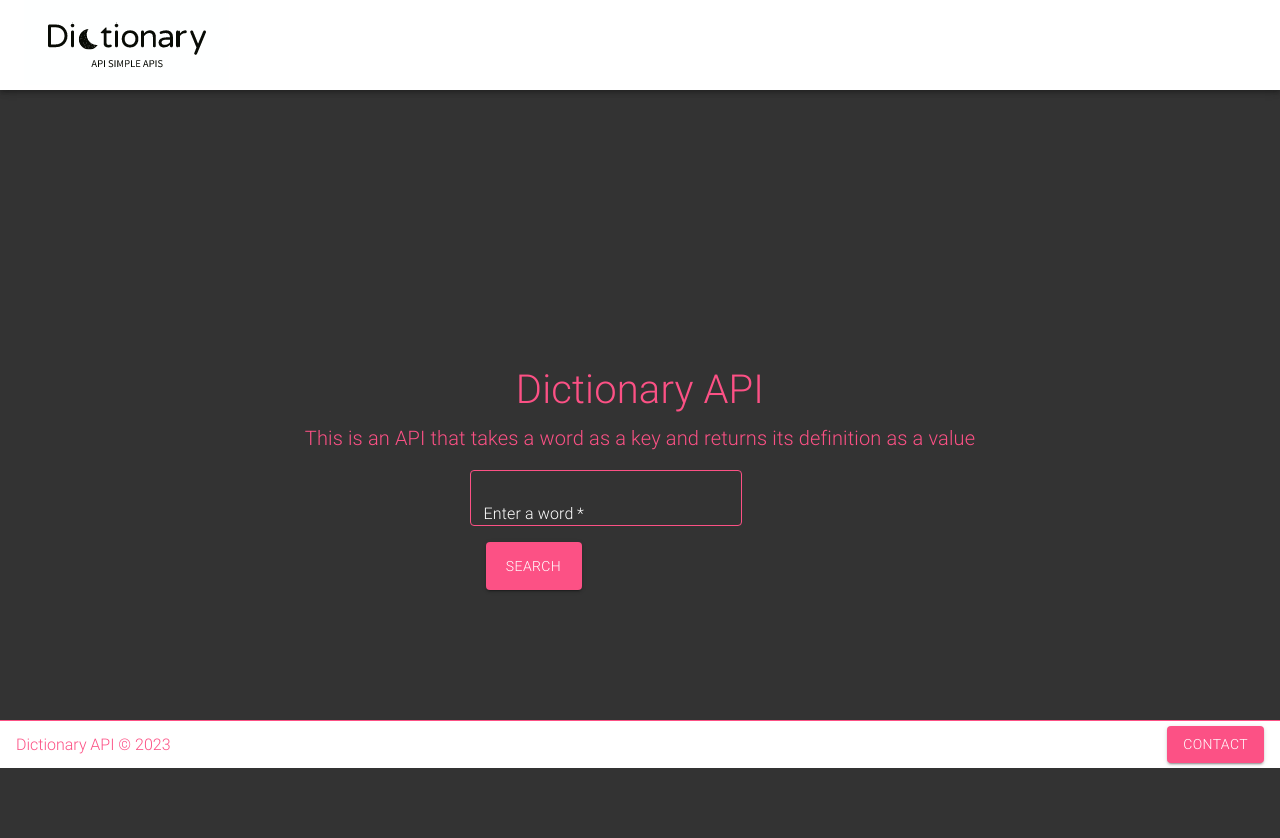
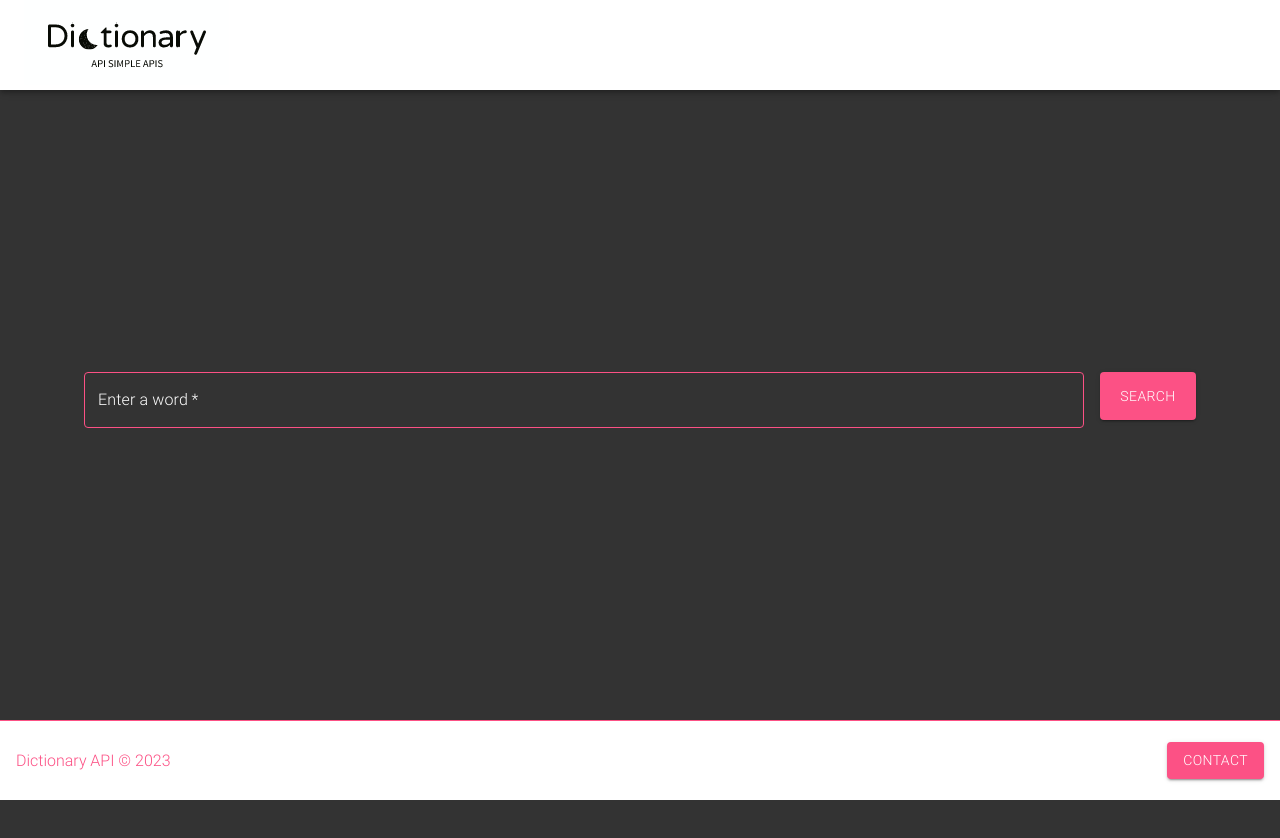
Before and after one commit to RabGH/DictionaryApi-WebApp, a React (Create React App) app: page / in a window 1280 px wide. Shown: the top 838 px of the page. After the commit the page ends 800 px from the top, so only its background shows below. Built offline with nearby package versions, Linux system fonts and the light colour scheme.

Commit message:
fix positioning of components

```diff
--- a/src/components/Header.jsx
+++ b/src/components/Header.jsx
@@ -5,7 +5,7 @@ import { AppBar, Toolbar, Typography } from '@mui/material';
 
 function Header() {
   return (
-    <AppBar position="static">
+    <AppBar position="fixed">
       <Toolbar className="toolbar">
           <img className="logo" src={logo} alt="" />
           <Typography variant='h6' component='div' sx={{ flexGrow: 1 }}>
--- a/src/components/SearchButton.jsx
+++ b/src/components/SearchButton.jsx
@@ -19,7 +19,6 @@ function SearchButton ({ isLoading, handleClick }) {
                 marginLeft: '1rem',
                 height: '3rem',
                 width: '6rem',
-                marginTop: '1rem',
              }}
 
         >
--- a/src/components/SearchTextField.jsx
+++ b/src/components/SearchTextField.jsx
@@ -7,6 +7,7 @@ function SearchTextField(props) {
   return (
     <TextField
         sx={{
+            width: '1200px',
             '& label.Mui-focused': {
               color: '#fc5185',
             },
--- a/src/pages/Contact.jsx
+++ b/src/pages/Contact.jsx
@@ -39,7 +39,10 @@ function Contact() {
         <div className="container-contact">
           <h1>Contact Me</h1>
           <p>
-            Contact Page, type in your name, email, subject, and message
+            Contact Page, type in your name, email, subject, and message.
+          </p>
+          <p>
+            I'll get back you to you as soon as I can!
           </p>
         </div>
         <div className="container-contact-form">
--- a/src/pages/Home.jsx
+++ b/src/pages/Home.jsx
@@ -11,10 +11,10 @@ function Home() {
   return (
   <>
     <div className='home-container'>
-      <Typography variant='h6' component='h4' align='center'>
+      <header className="home-header">
           <h1>Dictionary API</h1>
           <p>This is an API that takes a word as a key and returns its definition as a value</p>
-      </Typography>
+      </header>
         <div className='search-container'>
           <DictionaryApi className="search-text-field-pos" />
         </div>
--- a/src/static/css/contact.css
+++ b/src/static/css/contact.css
@@ -3,17 +3,25 @@
 .container-contact {
     display: flex;
     flex-direction: column;
-    padding-top: 5rem;
-    padding-bottom: 1.7rem;
+    padding-top: 11rem;
+    padding-bottom: 1rem;
     align-items: center;
 
 }
 
 .container-contact-form {
+    display: flex;
     flex-direction: column;
     padding: 0rem;
-    height: calc(100vh);
-    width: 100%;
+    justify-content: center;
+    align-items: center;
+    flex-wrap: wrap;
+}
+
+form {
+
+
+
 }
 
 .form-contact {
--- a/src/static/css/dictionaryapi.css
+++ b/src/static/css/dictionaryapi.css
@@ -1,14 +1,26 @@
 /* ========== Form Styles ========== */
 
 .form-main {
-    display: block;
+    display: flex;
+    width: 100%;
+    justify-content: center;
+}
+
+.search-text-field-pos {
+    width: 80%;
+    max-width: 1000px;
+    margin-bottom: 1rem;
 }
 
 .results-container {
-    margin: auto;
+    position: absolute;
+    top: 50%;
+    left: 50%;
+    transform: translate(-50%, -50%);
     width: 80%;
-    text-align: center;
-    margin-top: 2rem;
+    max-width: 700px;
+    display: flex;
+    flex-direction: column;
 }
 
 .result-container ul {
--- a/src/static/css/home.css
+++ b/src/static/css/home.css
@@ -1,27 +1,18 @@
 .home-container {
+    position: relative;
+    height: 100vh;
+}
+
+.MuiInputBase-input {
+    margin-bottom: 1rem;
+}
+
+.search-container {
+    position: fixed;
+    top: 50%;
+    left: 50%;
+    transform: translate(-50%, -50%);
     display: flex;
     flex-direction: column;
-    justify-content: center;
     align-items: center;
-    height: calc(100vh);
-    width: 100%;
-    padding: 10rem;
 }
-
-.home-container > * {
-    margin-bottom: 2rem;
-}
-
-.search-container > .search-text-field-pos {
-    flex: 1;
-}
-
-.search-container > .search-button-pos {
-    margin-left: 2rem;
-}
-
-.search-text-field-pos {
-    width: 80%;
-    max-width: 1000px;
-    margin-right: 5rem;
-}
--- a/src/static/css/styles.css
+++ b/src/static/css/styles.css
@@ -77,30 +77,13 @@ h1, h2, h3, h4 {
     bottom: 0;
     left: 0;
     right: 0;
-    height: 3rem;
+    height: 5rem;
     background-color: var(--color-white);
     border-top: 1.2px solid var(--color-accent);
     color: var(--color-accent);
     padding: 1rem;
 }
 
-/* ---------- Form Styles ---------- */
-form label {
-    display: block;
-    margin-top: 1rem;
-    margin-bottom: 0.3rem;
-    font-size: 1.1rem;
-    color: var(--color-accent);
-}
-
-form {
-    display: flex;
-    flex-wrap: wrap;
-    justify-content: center;
-    align-items: center;
-    margin-top: 1rem;
-}
-
 @media screen and (max-width: 768px) {
     /* styles for screens with a maximum width of 768px */
 }
```
